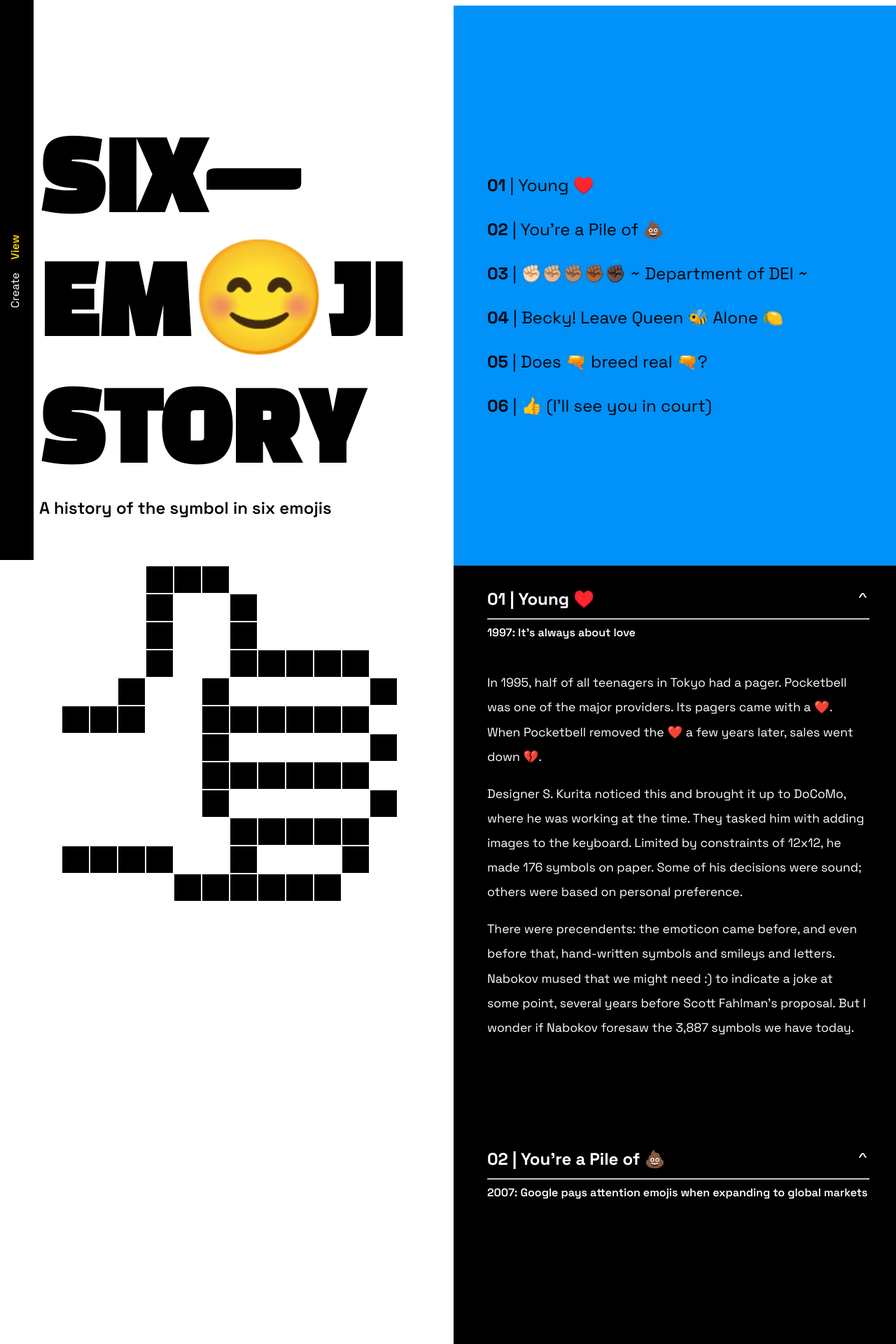
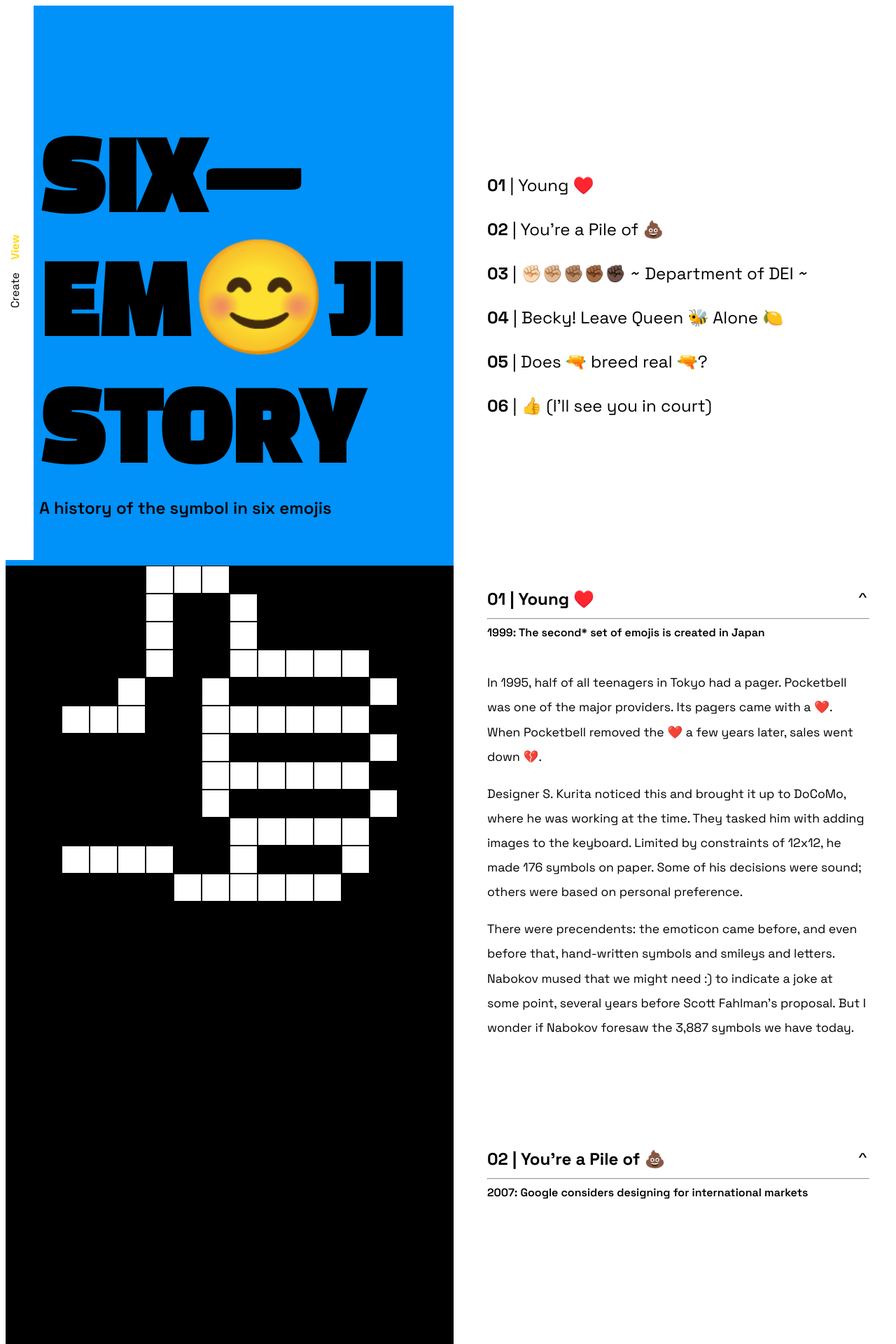
Before and after one commit to divya-mehra/sixemojistory, a React (Vite) app: page / in a window 1280 px wide. Shown: the top 1920 px of the page at 70% size. Built offline with nearby package versions, Linux system fonts and the light colour scheme; a web font is replaced by a local one.

Commit message:
changes to subtitles

```diff
--- a/src/App.jsx
+++ b/src/App.jsx
@@ -15,32 +15,32 @@ function App() {
       number: "01",
       title: "Young ♥️",
       content: ["hi"],
-      subtitle: "1997: It's always about love",
+      subtitle: "1999: The second* set of emojis is created in Japan",
     },
     {
       name: "poo",
       number: "02",
       title: "You're a Pile of 💩",
-      subtitle: "2007: Google pays attention emojis when expanding to global markets",
+      subtitle: "2007: Google considers designing for international markets",
     },
     {
       name: "hand",
       number: "03",
       title: "✊🏻✊🏼✊🏽✊🏾✊🏿 ~ Department of DEI ~",
       subtitle:
-        "2015: Skin tone modifiers move the emoji from symbolic toward representative",
+        "2015: Unicode adds five skin tone modifiers to its standard yellow",
     },
     {
       name: "bee",
       number: "04",
       title: "Becky! Leave Queen 🐝 Alone 🍋",
-      subtitle: "2016: And with that, each additional emoji invited questions",
+      subtitle: "2016: Pop star Beyonce's release of Lemonade leads to a misunderstanding on chef Rachel Ray's Instagram",
     },
     {
       name: "pistol",
       number: "05",
       title: " Does 🔫 breed real 🔫?",
-      subtitle: "2018: And with that, each additional emoji invited questions",
+      subtitle: "2018: Apple replaces the gun with a water pistol",
 
 
     },
@@ -48,7 +48,7 @@ function App() {
       name: "thumbsup",
       number: "06",
       title: "👍 (I'll see you in court)",
-      subtitle: "2023: And with that, each additional emoji invited questions",
+      subtitle: "2023: A Canadian judge rules that the thumbs up emoji can be considered a contractual signature",
     },
   ];
 
@@ -61,8 +61,8 @@ function App() {
 
   return (
     <>
-      {/* <div className="contentWrapper textLight"> */}
-      <div className="contentWrapper">
+      <div className="contentWrapper textLight">
+      {/* <div className="contentWrapper"> */}
         <SideStickyNav />
         <div className="leftSide">
           <div id="LearnStory">
```
